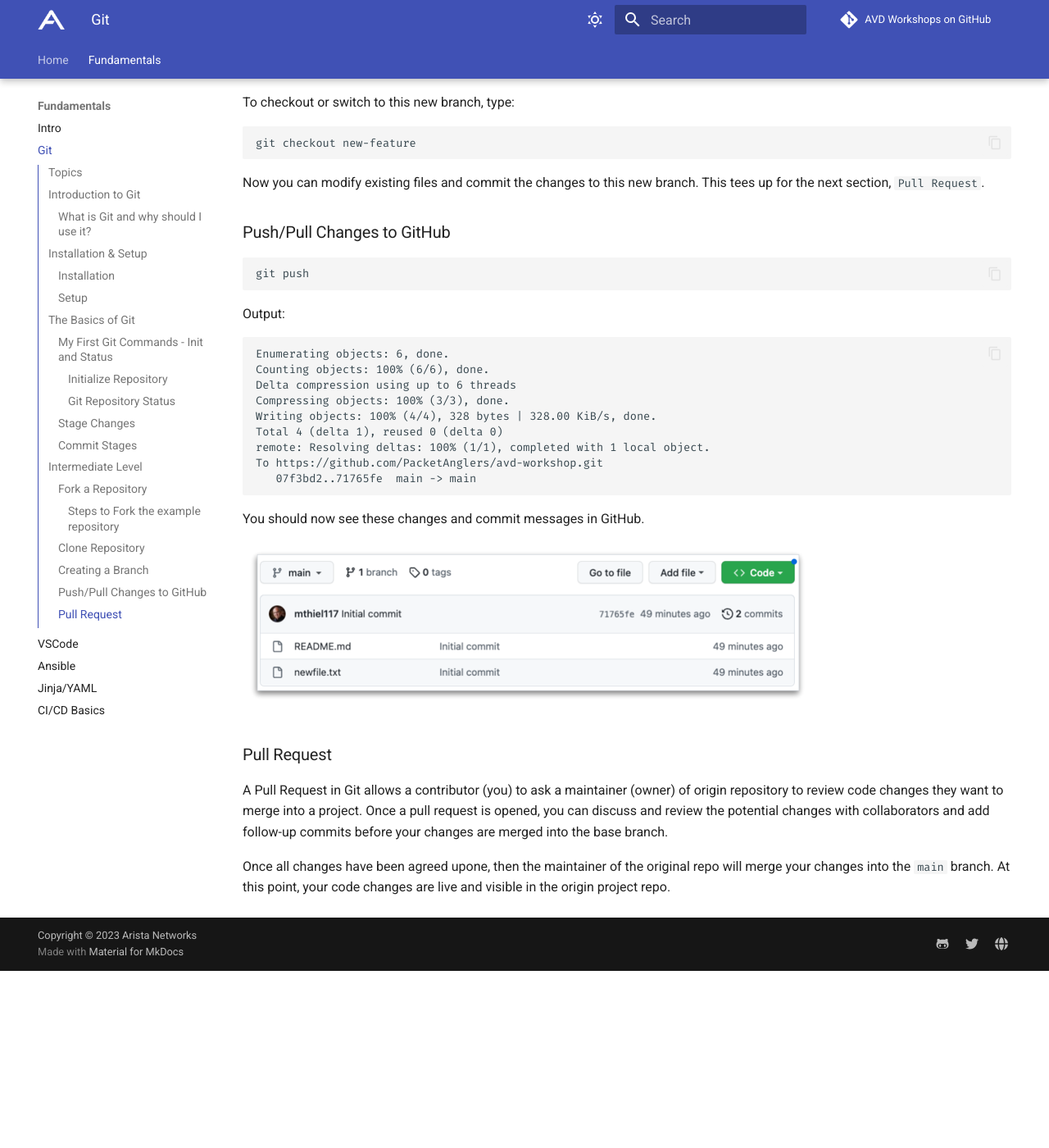
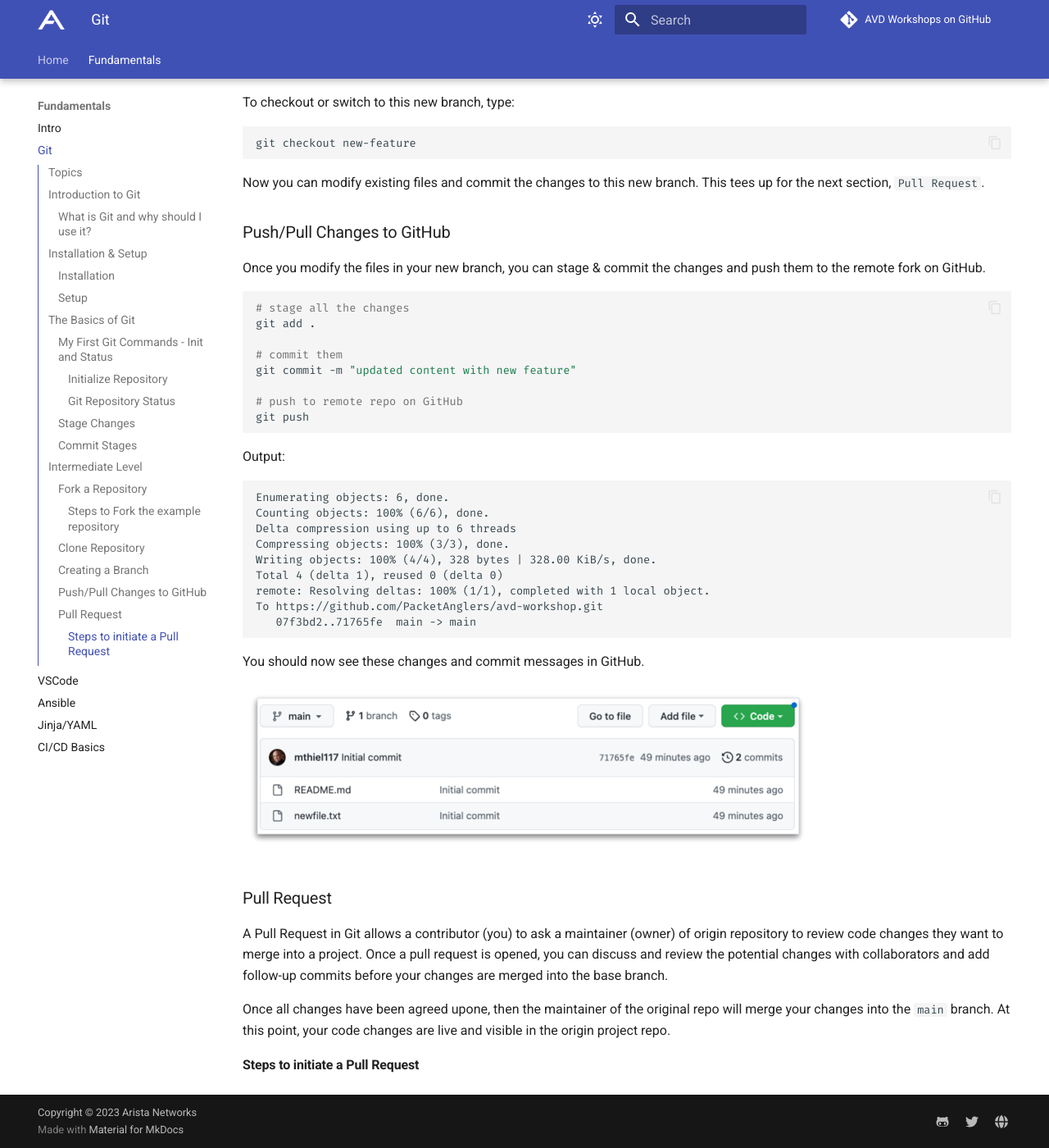
Before and after one commit to aristanetworks/avd-workshops, an MkDocs documentation site: the page built from workshops/git.md, in a window 1280 px wide and 1400 px high, scrolled down 5879 px. Shown: the whole window at 82% size. Built offline with MkDocs 1.6.1 and Material for MkDocs 9.7.7, drawn with Linux system fonts in a browser that asks for light colours; comment, search, counter and statistics services are not loaded; before the commit the page ends 7063 px from its top, so only the background shows below that; some of the changed text lies outside the part shown.

Commit message:
further updates

````diff
--- a/workshops/git.md
+++ b/workshops/git.md
@@ -233,7 +233,17 @@
 
 ### Push/Pull Changes to GitHub
 
+Once you modify the files in your new branch, you can stage & commit the changes and push them to the remote fork on GitHub.
+
+
 ``` bash
+# stage all the changes
+git add .
+
+# commit them
+git commit -m "updated content with new feature"
+
+# push to remote repo on GitHub
 git push
 ```
 
@@ -260,3 +270,5 @@
 A Pull Request in Git allows a contributor (you) to ask a maintainer (owner) of origin repository to review code changes they want to merge into a project. Once a pull request is opened, you can discuss and review the potential changes with collaborators and add follow-up commits before your changes are merged into the base branch.
 
 Once all changes have been agreed upone, then the maintainer of the original repo will merge your changes into the `main` branch.  At this point, your code changes are live and visible in the origin project repo.
+
+#### Steps to initiate a Pull Request
````
Also changed, not shown: other parts of workshops/git.md (+1 -1 lines).
